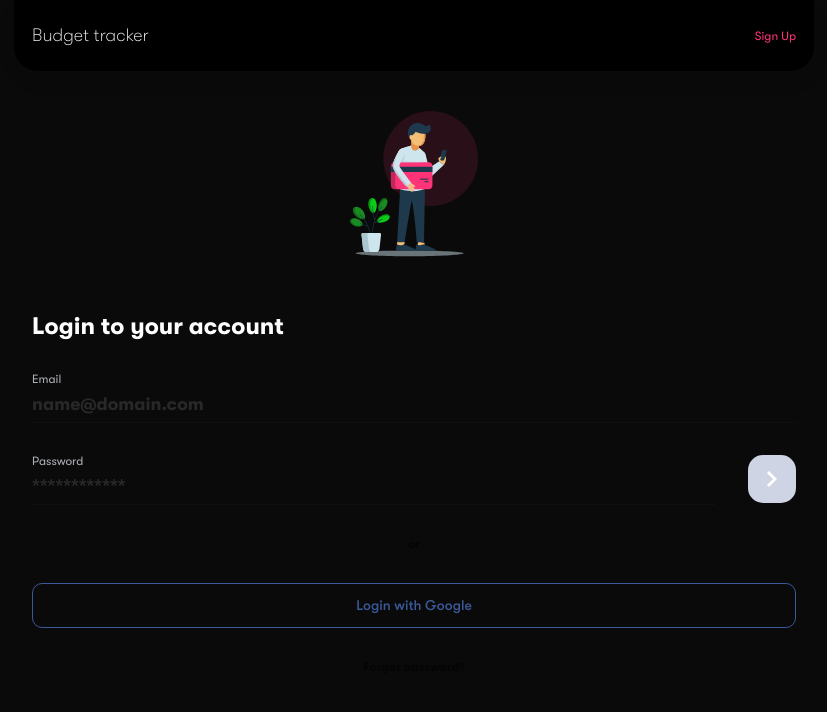
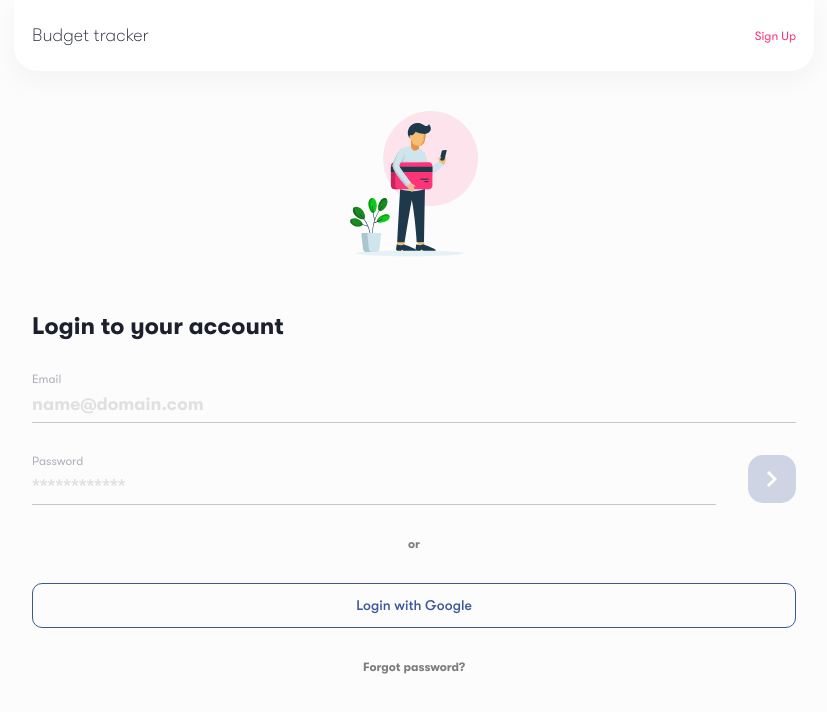
Before and after one commit to habibmustafa/Wallet, a React (Vite) app: page /login in a window 1280 px wide. Shown: the top 712 px of the page, without its empty margins (226-1053 px from the left). Built offline with nearby package versions, Linux system fonts and the light colour scheme; no server answers; the database is empty.

Commit message:
light theme

```diff
--- a/src/App.scss
+++ b/src/App.scss
@@ -9,8 +9,7 @@ body {
   // min-height: 100vh;
   // max-height: 100%;
   height: 100svh;
-  // background-color: #FCFCFC;
-  background-color: rgb(10, 10, 10);
+  background-color: #FCFCFC;
 }
 
 html {
--- a/src/assets/styles/variables.scss
+++ b/src/assets/styles/variables.scss
@@ -14,10 +14,8 @@ $optional: #41e94b;
 $green: #3ece7e;
 $white: #ffffff;
 $black: #000000;
-// $text: #1C202E;
-$text: white;
-// $dark: #b2b2b2;
-$dark: rgb(14, 14, 14);
+$text: #1C202E;
+$dark: #b2b2b2;
 
 $blue: #49b8fc;
 $red: #ff0000;
--- a/src/components/appBar/style.scss
+++ b/src/components/appBar/style.scss
@@ -5,8 +5,7 @@
   box-shadow: 0px 10px 24px rgba(0, 0, 0, 0.04);
   border-bottom-left-radius: 24px;
   border-bottom-right-radius: 24px;
-  // background-color: #fff;
-  background-color: black;
+  background-color: #fff;
   width: 100%;
   gap: 14px;
   padding: 24px 18px;
--- a/src/components/bottomTabScreen/style.scss
+++ b/src/components/bottomTabScreen/style.scss
@@ -3,8 +3,7 @@
 .bottom-tab-screen {
   width: 100%;
   height: 80px;
-  // background-color: #fcfcfc;
-  background-color: black;
+  background-color: #fcfcfc;
   display: flex;
   align-items: center;
   justify-content: space-between;
@@ -12,11 +11,6 @@
   &-item {
 
     // rgba(28,32,46, 0.34)
-
-    // sill
-    svg {
-      fill: white;
-    }
     &.active {
       p {
         opacity: 1;
```
